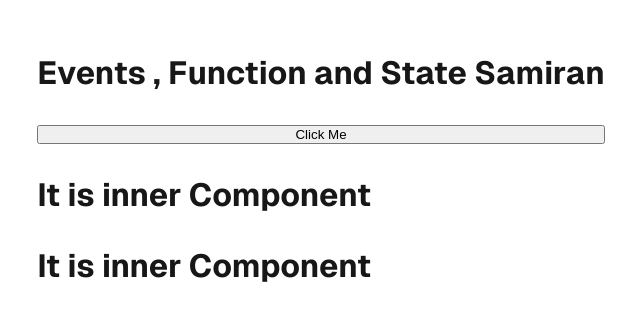
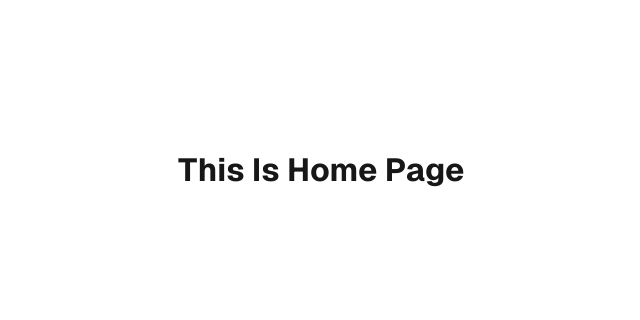
Before and after one commit to Samiransetua1234/next, a Next.js app: page / in a window 1280 px wide. Shown: the part 230-550 px from the top of the page, without its empty margins (319-959 px from the left). Built offline with nearby package versions, Linux system fonts and the light colour scheme.

Commit message:
starting with routing linking and navigation

```diff
--- a/src/app/page.js
+++ b/src/app/page.js
@@ -9,18 +9,19 @@ export default function Home() {
     setName(item);
   };
 
-  const InnerComp=()=>{
-    return(
-      <h1>It is inner Component</h1>
-    )
-  }
+  // const InnerComp=()=>{
+  //   return(
+  //     <h1>It is inner Component</h1>
+  //   )
+  // }
   return (
     <div className={styles.page}>
       <main className={styles.main}>
-        <h1>Events , Function and State {name}</h1>
+        {/* <h1>Events , Function and State {name}</h1>
         <button onClick={() => fruit("Swastik")}>Click Me</button>
         <InnerComp/>
-        {InnerComp()}
+        {InnerComp()} */}
+        <h1>This Is Home Page</h1>
       </main>
     </div>
   );
```
Also changed, not shown: src/app/about/page.js (added, +11 -0 lines), src/app/login/page.js (added, +11 -0 lines).
